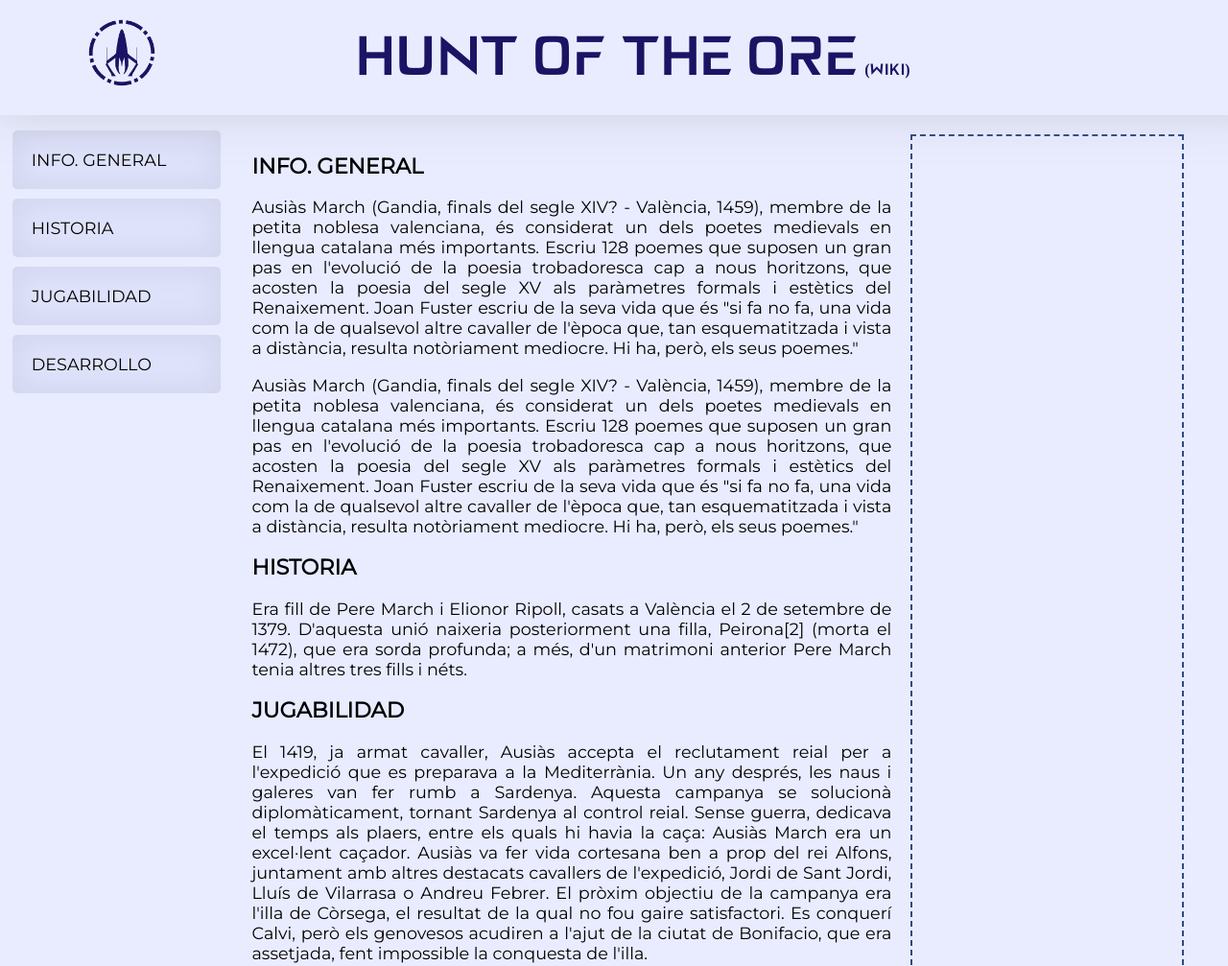
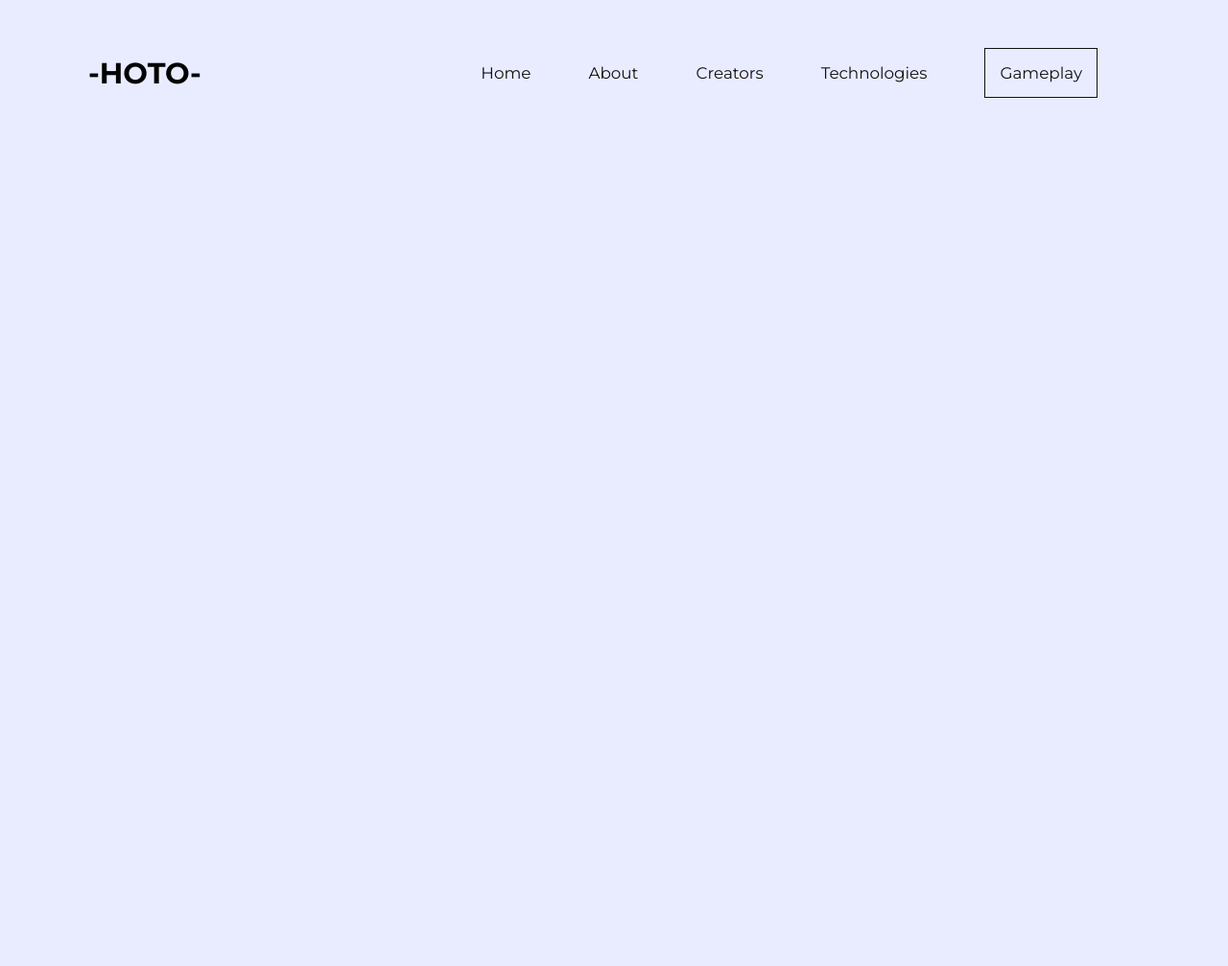
Before and after one commit to AsmaeChar/HOTO, a plain HTML site: page index.html in a window 1280 px wide. Shown: the top 1007 px of the page at 96% size. After the commit the page ends 816 px from the top, so only its background shows below. Drawn offline with Linux system fonts and the light colour scheme.

Commit message:
changed style

```diff
--- a/index.html
+++ b/index.html
@@ -9,83 +9,20 @@
 </head>
 
 <body>
-    <header class="Header sticky">
-        <img class="Header__logo" src="./img/Logo.png" height="70px" alt="logo" />
-        <h1 class="Header__title">HUNT OF THE ORE<span class="Title__wiki">(wiki)</span></h1>
-        <div class="Header__theme"></div>
+    <header class="Header">
+        <h3 class="Header__logo"><a href="#">-HOTO-</a></h3>
+        <div class="Header__list">
+            <ul>
+                <li><a class="Header__link" href="#">Home</a></li>
+                <li><a class="Header__link" href="#">About</a></li>
+                <li><a class="Header__link" href="#">Creators</a></li>
+                <li><a class="Header__link" href="#">Technologies</a></li>
+                <li><a class="button" href="#">Gameplay</a></li>
+            </ul>
+        </div>
     </header>
     <div class="Content">
-        <div class="Content__list">
-            <ul>
-                <li><a href="#">Info. General</a></li>
-                <li><a href="#Historia">Historia</a></li>
-                <li><a href="#Jugabilidad">Jugabilidad</a></li>
-                <li><a href="#Desarrollo">Desarrollo</a></li>
-            </ul>
-        </div>
-        <div class="Content__info info">
-            <div class="Info__articles">
-                <article id="Inicio">
-                    <h1 class="title">Info. General</h1>
-                    <p>Ausiàs March (Gandia, finals del segle XIV? - València, 1459), membre de la petita noblesa
-                        valenciana, és considerat un dels poetes medievals en llengua catalana més importants. Escriu
-                        128 poemes que suposen un gran pas en l'evolució de la
-                        poesia trobadoresca cap a nous horitzons, que acosten la poesia del segle XV als paràmetres
-                        formals i estètics del Renaixement. Joan Fuster escriu de la seva vida que és "si fa no fa, una
-                        vida com la de qualsevol altre cavaller de l'època
-                        que, tan esquematitzada i vista a distància, resulta notòriament mediocre. Hi ha, però, els seus
-                        poemes." </p>
-                    <p>Ausiàs March (Gandia, finals del segle XIV? - València, 1459), membre de la petita noblesa
-                        valenciana, és considerat un dels poetes medievals en llengua catalana més importants. Escriu
-                        128 poemes que suposen un gran pas en l'evolució de la
-                        poesia trobadoresca cap a nous horitzons, que acosten la poesia del segle XV als paràmetres
-                        formals i estètics del Renaixement. Joan Fuster escriu de la seva vida que és "si fa no fa, una
-                        vida com la de qualsevol altre cavaller de l'època
-                        que, tan esquematitzada i vista a distància, resulta notòriament mediocre. Hi ha, però, els seus
-                        poemes." </p>
-                </article>
-                <article id="Historia">
-                    <h1 class="title">Historia</h1>
 
-                    <p>Era fill de Pere March i Elionor Ripoll, casats a València el 2 de setembre de 1379. D'aquesta
-                        unió naixeria posteriorment una filla, Peirona[2] (morta el 1472), que era sorda profunda; a
-                        més, d'un matrimoni anterior Pere March tenia altres
-                        tres fills i néts.
-                    </p>
-                </article>
-                <article id="Jugabilidad">
-                    <h1 class="title">Jugabilidad</h1>
-                    <p>
-                        El 1419, ja armat cavaller, Ausiàs accepta el reclutament reial per a l'expedició que es
-                        preparava a la Mediterrània. Un any després, les naus i galeres van fer rumb a Sardenya. Aquesta
-                        campanya se solucionà diplomàticament, tornant Sardenya al control
-                        reial. Sense guerra, dedicava el temps als plaers, entre els quals hi havia la caça: Ausiàs
-                        March era un excel·lent caçador. Ausiàs va fer vida cortesana ben a prop del rei Alfons,
-                        juntament amb altres destacats cavallers de l'expedició,
-                        Jordi de Sant Jordi, Lluís de Vilarrasa o Andreu Febrer. El pròxim objectiu de la campanya era
-                        l'illa de Còrsega, el resultat de la qual no fou gaire satisfactori. Es conquerí Calvi, però els
-                        genovesos acudiren a l'ajut de la ciutat de
-                        Bonifacio, que era assetjada, fent impossible la conquesta de l'illa.
-                    </p>
-                </article>
-                <article id="Desarrollo">
-                    <h1 class="title">Desarrollo</h1>
-                    <p>Quan arribà a Gandia des de Sicília, en complir la majoria d'edat (vint-i-cinc anys), la seva
-                        mare li lliurà la possessió de l'herència. No va ser fins al 1424 que tornà a embarcar en una
-                        nova expedició militar contra les illes de Gerba i
-                        Quèrquens, bases de pirates que atacaven Sicília. Fou cap a Gerba on embarcà Ausiàs, a les
-                        ordres dels comandants Frederic de Luna i l'infant Pere. Gerba els resultà impossible de
-                        conquerir perquè era ben guarnida, en canvi a Quèrquens
-                        la victòria fou completa i s'aconseguí un abundant botí. Encara s'atreviren a atacar la ciutat
-                        de Tunis, però aquesta evità l'atac amb nombrosos presents i alliberant molts presoners
-                        cristians.
-                    </p>
-                </article>
-            </div>
-            <div class="Info__general">
-
-            </div>
-        </div>
     </div>
 </body>
 
--- a/style.css
+++ b/style.css
@@ -13,157 +13,141 @@
     src: url('./fonts/Montserrat-Regular.ttf');
 }
 
+@font-face {
+    font-family: MontserratBold;
+    src: url('./fonts/Montserrat-Bold.ttf');
+}
+
+@font-face {
+    font-family: MontserratSemiBold;
+    src: url('./fonts/Montserrat-SemiBold.ttf');
+}
+
 :root {
     --title-font: elnath;
     --text-font: MontserratRegular;
+    --text-font-Light: MontserratLight;
+    --text-font-bold: MontserratBold;
+    --text-font-semiBold: MontserratSemiBold;
     --bg-color: #e9ecff;
-    --bg-negative-color: #1b1464;
+    --bg-negative-color: #0d0826;
+    --bg-negative-color2: #111111;
 }
 
-html {
-    width: 99vw;
-    height: 100%;
+* {
+    box-sizing: border-box;
 }
 
 body {
-    box-sizing: border-box;
-    margin: 0;
-    padding: 0;
-    overflow-x: hidden;
+    height: 100vh;
+    width: 100vw;
     background-color: var(--bg-color);
+    padding: 5vh 5vw;
+    overflow: hidden;
 }
 
-p,
-a,
-h1 {
-    text-align: justify;
-    font-size: 1.1rem;
-    font-family: var(--text-font);
+.Header {
+    display: grid;
+    grid-template-columns: 0.6fr 1.4fr;
+    grid-template-rows: 1fr;
+    gap: 0px 0px;
+    padding: 0 50px 0 20px;
+    height: 7vh;
 }
 
-h1 {
-    text-transform: uppercase;
+.Header__logo {
+    font-size: 1.9rem;
+    align-self: center;
+    margin: 0;
+    font-family: var(--text-font-bold);
+    transition: all 0.5s ease-in-out;
 }
 
-h1 {
-    font-size: 1.4rem;
+.Header__logo a {
+    text-decoration: none;
+    color: inherit;
 }
 
-li {
-    text-transform: uppercase;
-    list-style: none;
-    border-radius: 5px;
-    padding: 20px;
-    margin: 10px 0;
-    background: #dee2fb;
-    transition: all 0.2s ease-in-out;
-    -webkit-box-shadow: inset -1px 0px 29px 5px rgba(0, 0, 0, 0.06);
-    box-shadow: inset -1px 0px 29px 5px rgba(0, 0, 0, 0.06);
+.Header__logo:hover {
+    letter-spacing: 1px;
+    text-shadow: 0px 0px 10px rgb(255, 255, 255);
 }
 
-li:hover {
-    background: #eaecfb;
-    box-shadow: 0px 10px 15px -3px rgba(0, 0, 0, 0.253);
+.Header__list {
+    display: flex;
+    justify-content: flex-end;
+    align-items: center;
+    flex-wrap: nowrap;
+    flex-direction: row;
+}
+
+.Header__list ul {
+    display: flex;
+    list-style: none;
+    color: var(--bg-negative-color2);
+    flex-wrap: nowrap;
+    justify-content: flex-end;
+    align-items: center;
+    flex-direction: row;
+    align-content: center;
+    margin: 0;
+}
+
+.Header__list ul li {
+    margin: 0 30px;
+}
+
+.Header__list ul li .Header__link {
+    font-family: var(--text-font);
+    text-decoration: none;
+    color: var(--bg-negative-color2);
+    font-size: 1.05rem;
+    margin: 0;
+    font-weight: 500;
+    position: relative;
+    transition: all 0.2s ease-in-out;
+}
+
+.Header__list ul li .Header__link:hover {
+    text-shadow: 0px 0px 3px #ffffff2f;
+}
+
+.Header__list ul li .Header__link::after {
+    bottom: 0;
+    content: "";
+    top: 120%;
+    display: block;
+    height: 1px;
+    left: 50%;
+    position: absolute;
+    background: #111111;
+    transition: width 0.3s ease 0s, left 0.3s ease 0s;
+    width: 0;
+}
+
+.Header__list ul li .Header__link:hover:after {
+    width: 100%;
+    left: 0;
+}
+
+.button:hover,
+.button:focus {
+    box-shadow: inset 10em 0 0 0 var(--bg-negative-color2);
 }
 
 
-a {
-    width: 100%;
-    display: block;
+.button {
+    font-family: var(--text-font);
     text-decoration: none;
-    color: black;
+    padding: 15px;
+    font-size: 1.05rem;
+    border: 1px solid var(--bg-negative-color2);
+    color: var(--bg-negative-color2);
+    transition: 0.25s;
 }
 
-.Header {
-    background-color: var(--bg-color);
-    display: grid;
-    grid-template-columns: 0.5fr 2fr 0.5fr;
-    grid-template-rows: 1fr;
-    gap: 0px 0px;
-    height: 10vh;
-    padding: 20px;
-    grid-template-areas:
-        "Header__logo Header__title";
-    -webkit-box-shadow: 0px -8px 50px 5px rgba(158, 158, 158, 0.39);
-    box-shadow: 0px -8px 50px 5px rgba(158, 158, 158, 0.39);
-    margin-bottom: 1vw;
-    z-index: 2;
+.button:hover,
+.button:focus {
+    border-color: var(--bg-color);
+    color: #fff;
 }
-
-.sticky {
-    position: fixed;
-    top: 0;
-    width: 100%
-}
-
-.Header__logo {
-    margin: 0 auto;
-    border-radius: 50%;
-    grid-area: Header__logo;
-    transition: all 2s ease-in-out;
-}
-
-.Header__logo:hover {
-    box-shadow: 0px 10px 15px -3px rgba(0, 0, 0, 0.253);
-}
-
-.Header__title {
-    color: var(--bg-negative-color);
-    font-family: var(--title-font);
-    text-align: center;
-    margin: 10px 0 0 0;
-    align-self: center;
-    font-size: 3.5rem;
-    grid-area: Header__title;
-}
-
-.Title__wiki {
-    font-size: 1rem;
-    margin-left: 0.5vw;
-}
-
-.Content {
-    display: grid;
-    grid-template-columns: 0.3fr 1.4fr;
-    grid-template-rows: 1fr;
-    gap: 0px 1vw;
-    grid-template-areas:
-        "Content__list Content__info";
-    margin: 0 1vw;
-}
-
-.Content__info {
-    z-index: 0;
-    transform: translate(0, 15vh);
-    grid-area: Content__info;
-}
-
-.Content__list ul {
-    padding: 0;
-}
-
-.Content__list {
-    width: 17%;
-    padding: 15vh 0 0 0;
-    position: fixed;
-    grid-area: Content__list;
-}
-
-.info {
-    padding: 20px;
-    display: grid;
-    grid-template-columns: 1.4fr 0.6fr;
-    grid-template-rows: 1fr;
-    gap: 0px 1.5vw;
-    grid-template-areas:
-        "Info__articles Info_general";
-}
-
-.Info__articles {
-    grid-area: Info__articles;
-}
-
-.Info__general {
-    grid-area: Info_general;
-    border: 2px dashed #2e4a85;
-}
```
Also changed, not shown: app.js (added), fonts/Montserrat-Bold.ttf (added), fonts/Montserrat-SemiBold.ttf (added), img/Logo2.png (added), img/LogoBlack.png (added), img/bgg.jpg (added), 1 other file.
